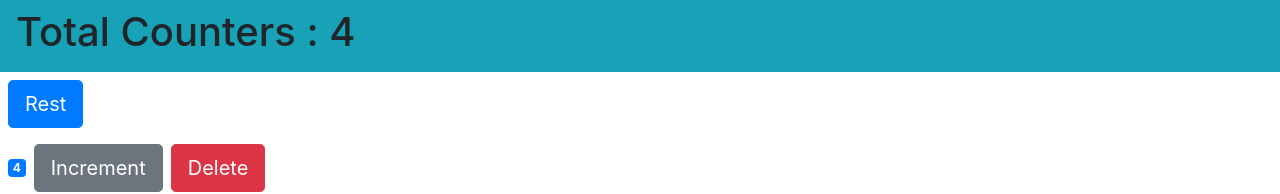
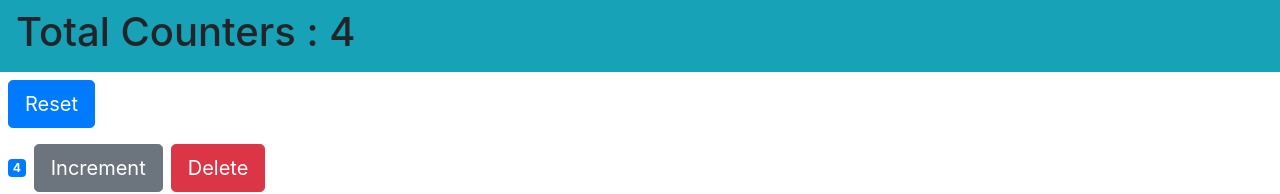
Before and after one commit to waqar-ahmed51/React-Counter-App, a React (Create React App) app in the folder counter-app/: page / in a window 1280 px wide. Shown: the top 194 px of the page. Built offline with nearby package versions, Linux system fonts and the light colour scheme.

Commit message:
Update counters.jsx

```diff
--- a/counter-app/src/components/counters.jsx
+++ b/counter-app/src/components/counters.jsx
@@ -8,7 +8,7 @@ class Counters extends Component {
     return (
       <div>
         <button onClick={onReset} className="btn btn-primary btn-lg m-2">
-          Rest
+          Reset
         </button>
         {counters.map((counter) => (
           <Counter
```
